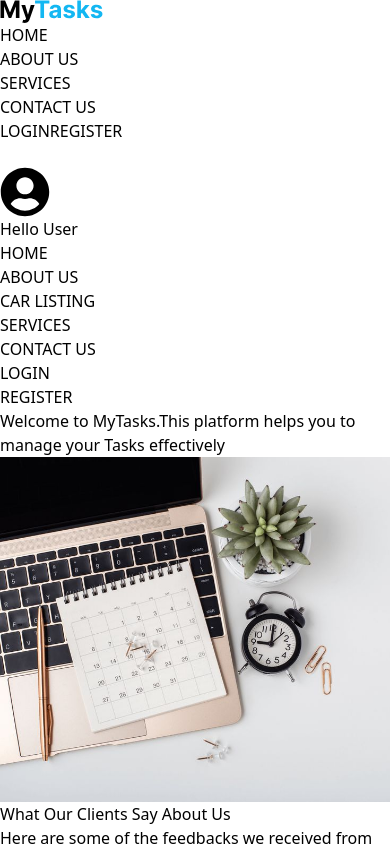
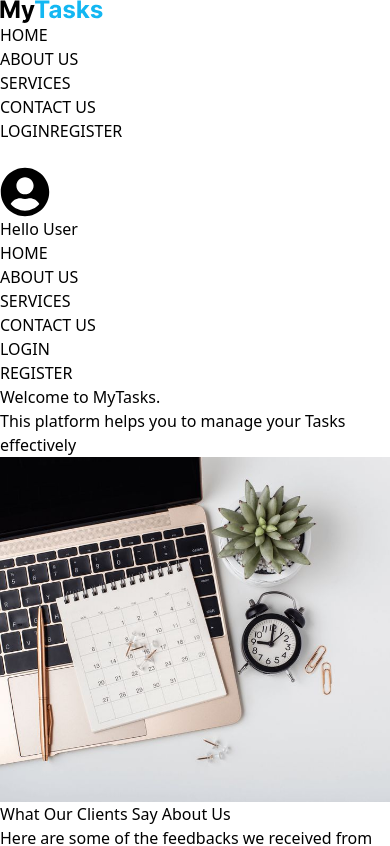
Before and after one commit to mutheeEverlyn/Task-Management, a React (Vite) app: page / in a window 390 px wide. Shown: the top 846 px of the page. Built offline with nearby package versions, Linux system fonts and the light colour scheme.

Commit message:
Enhance Dashboard layout, improve Hero component text clarity, and update MobileMenu links

```diff
--- a/src/components/Dashboard.tsx
+++ b/src/components/Dashboard.tsx
@@ -1,13 +1,12 @@
 import React from 'react';
-import { useOutletContext } from 'react-router-dom';
 import MyTasksChart from './MyTasksChart';
+import { Toaster } from 'sonner';
 
 const Dashboard: React.FC = () => {
-  const { user_id } = useOutletContext<{ user_id: number }>();
-
   return (
-    <div className='min-h-screen'>
-      <MyTasksChart user_id={user_id} />
+    <div className='min-h-screen p-4 bg-gray-100'>
+      <Toaster position="top-center" />
+      <MyTasksChart />
     </div>
   );
 };
--- a/src/components/Hero.tsx
+++ b/src/components/Hero.tsx
@@ -5,9 +5,8 @@ const Hero = () => {
      <div className="w-full max-w-full min-h-[620px] flex">
       <div className="grid grid-cols-1 sm:grid-cols-2 place-items-center">
         <div className="space-y-5 order-1 sm:order-1 sm:pr-32 ">
-          <p className="text-blue-400 text-2xl font-serif">
-              Welcome to MyTasks.This platform helps you to manage your Tasks effectively
-            </p>
+          <p className="text-blue-400 text-2xl font-serif">Welcome to MyTasks.</p>
+          <p className="text-blue-400 text-2xl font-serif">This platform helps you to manage your Tasks effectively</p>
         </div>
         <div className="order-2 sm:order-2">
            <img src={HeroPic} alt="hero pic" />
--- a/src/components/MobileMenu.tsx
+++ b/src/components/MobileMenu.tsx
@@ -22,9 +22,8 @@ const MobileMenu =({showItems}:mobile) => {
     <ul className="space-y-2 text-xl px-5">
         <li><button><Link to='/' className='hover:border-b-2 hover:text-blue-400 mb-2 inline-block'>HOME</Link></button></li>
         <li><button><Link to='/about'  className='hover:border-b-2 hover:text-blue-400 mb-2 inline-block'>ABOUT US</Link></button></li>
-        <li><button><Link to='/carList'  className='hover:border-b-2 hover:text-blue-400 mb-2 inline-block'>CAR LISTING</Link></button></li>
-        <li><button><Link to='/moreServices'  className='hover:border-b-2 hover:text-blue-400 mb-2 inline-block'>SERVICES</Link></button></li>
-        <li><button><Link to='/contactUs'  className='hover:border-b-2 hover:text-blue-400 mb-2 inline-block'>CONTACT US</Link></button></li>
+        <li><button><Link to='/services'  className='hover:border-b-2 hover:text-blue-400 mb-2 inline-block'>SERVICES</Link></button></li>
+        <li><button><Link to='/contact-us'  className='hover:border-b-2 hover:text-blue-400 mb-2 inline-block'>CONTACT US</Link></button></li>
         <li> <button className=' bg-blue-400  hover:bg-primary/80 transition duration-500 rounded-md w-24 h-10 '><Link to='/login'> LOGIN</Link></button></li>
         <li> <button className='bg-blue-400  hover:bg-primary/80 transition duration-500 rounded-md w-24 h-10 '><Link to='/register'>REGISTER</Link></button></li>
       </ul>
```
